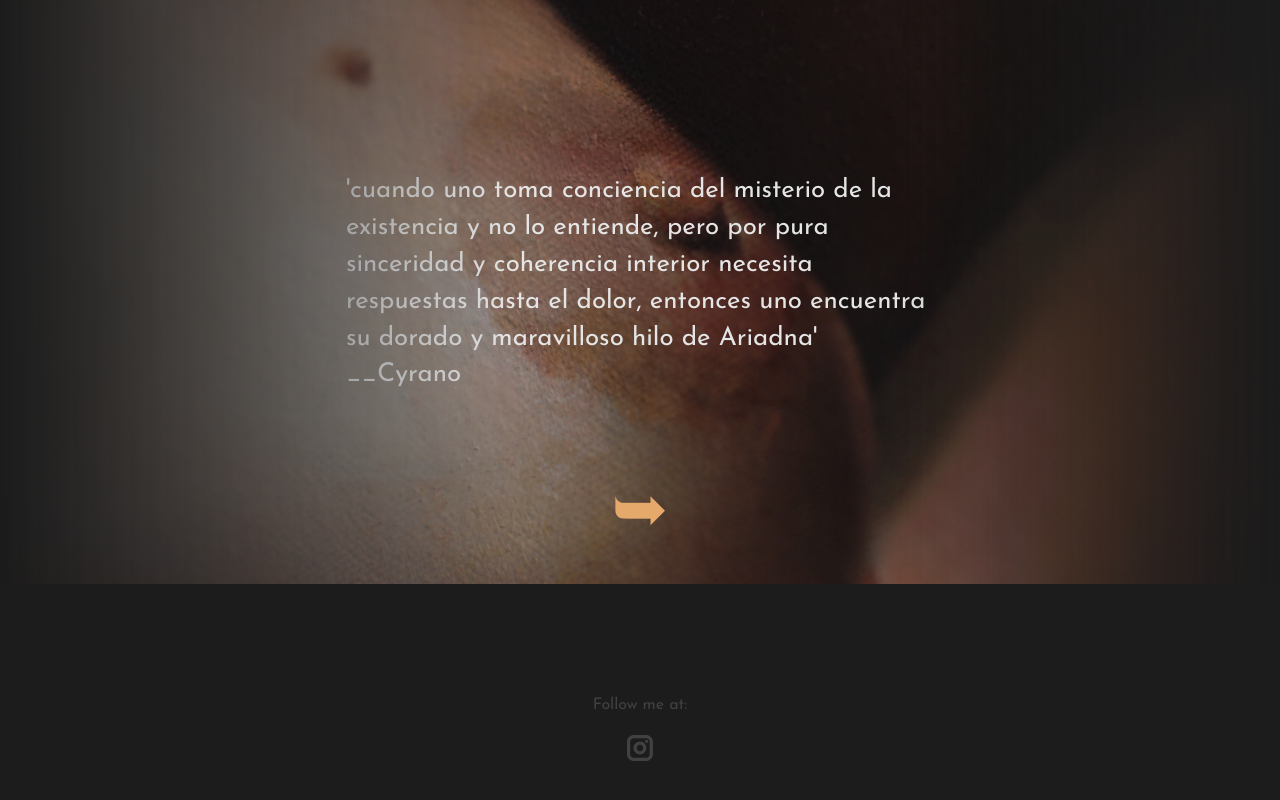
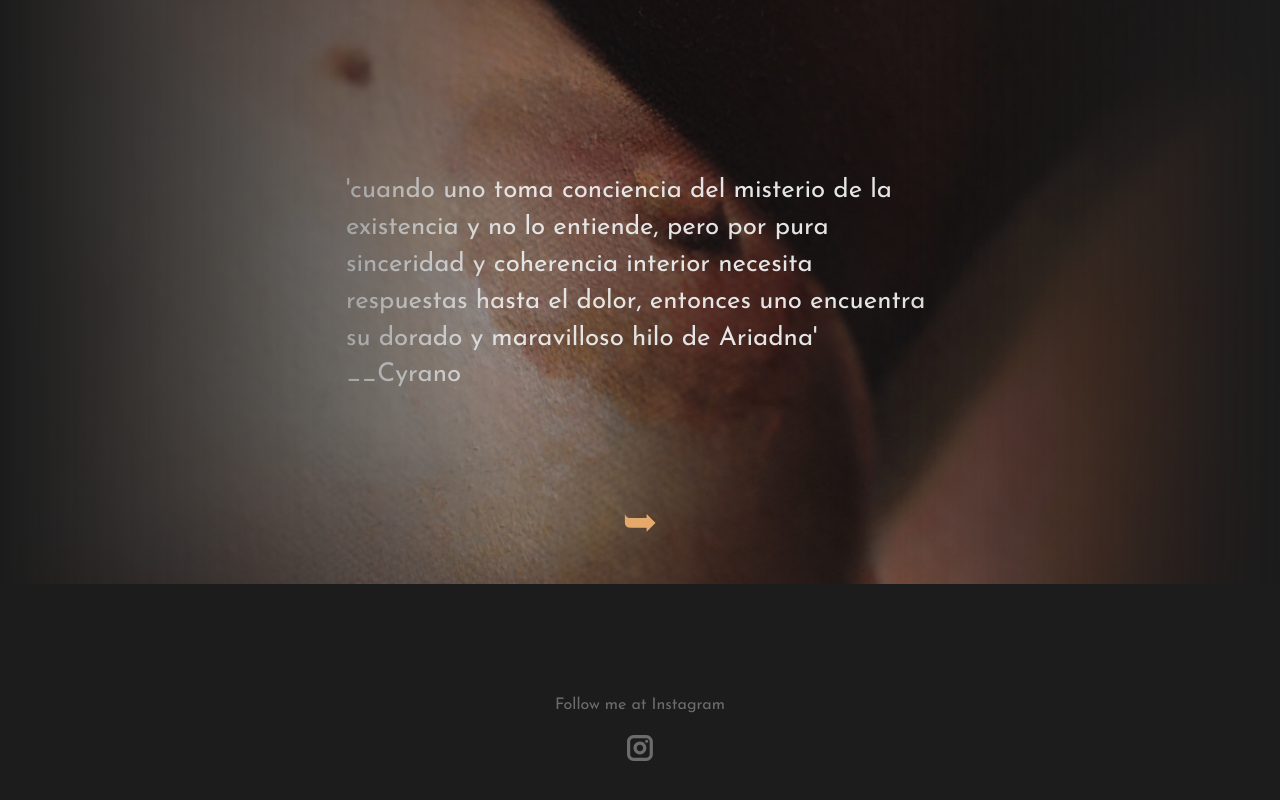
Before and after one commit to t0t/noeliarequena, a Svelte app: page / in a window 1280 px wide. Shown: the part 1152-1952 px from the top of the page. Built offline with nearby package versions, Linux system fonts and the light colour scheme.

Commit message:
carousel

```diff
--- a/src/components/generic/Button.svelte
+++ b/src/components/generic/Button.svelte
@@ -77,8 +77,8 @@
         }
     }
     .ColoredInvert {
-        color: $grey_3;
-        border-color: $grey_3;
+        color: $grey_1;
+        border-color: $grey_1;
         &:hover {
             color: $grey_5;
             background-color: $grey_0;
@@ -88,7 +88,7 @@
     .UnicodeIcon {
         color: $highlight;
         border: none;
-        @include type-setting(3);
+        @include type-setting(2);
         &:hover {
             color: $grey_0;
         }
--- a/src/components/generic/Cover.svelte
+++ b/src/components/generic/Cover.svelte
@@ -51,7 +51,7 @@
             @include media(s3) {
                 margin-top: $h1;
             }
-            color: $grey_5;
+            // color: $highlight_1;
             text-shadow: none;
         }
         .CoverText {
--- a/src/components/generic/Links.svelte
+++ b/src/components/generic/Links.svelte
@@ -23,7 +23,7 @@
       padding-top: $h1;
       margin-left: $h-1;
       margin-right: $h-1;
-      fill: $grey_3;
+      fill: $grey_2;
       &:hover {
         fill: $highlight;
       }
@@ -33,13 +33,13 @@
       }
     }
     small {
-      color: $grey_3;
+      color: $grey_2;
     }
   }
 </style>
 
 <aside class="Links">
-    <small>Follow me at:</small>
+    <small>Follow me at Instagram</small>
     <ul>
       <li>
         <a href="https://www.instagram.com/noelia__requena/" target="_blank" rel="noopener">
--- a/src/components/particular/ProductGallery/ProductGallery.svelte
+++ b/src/components/particular/ProductGallery/ProductGallery.svelte
@@ -1,6 +1,7 @@
 <script>
-  import { productos } from "../../../data/productos.js";
-  import { crossfade, fade } from "svelte/transition";
+    import { crossfade, fade } from "svelte/transition";
+    import { productos } from "../../../data/productos.js";
+    import Button from "../../generic/Button.svelte";
 
   export let titulo = "";
   export let author_review = "";
@@ -27,22 +28,16 @@
 >
   {#if selected}
   <nav>
-    <button
-      on:click={() => {
+    <Button variante={4} text="⤝"
+    on:click={() => {
         const nextIdx = (currentIdx - 1) % productos.length;
         selected = productos[nextIdx].imagen;
-      }}
-    >
-      prev
-    </button>
-    <button
-      on:click={() => {
+    }}/>
+    <Button variante={4} text="⤞"
+    on:click={() => {
         const nextIdx = (currentIdx + 1) % productos.length;
         selected = productos[nextIdx].imagen;
-      }}
-    >
-      next
-    </button>
+    }}/>
   </nav>
     <img
       in:receive={{ key: selected }}
@@ -107,8 +102,6 @@
   .image-viewer {
     position: relative;
     display: flex;
-    // grid-template-columns: 2fr 1fr;
-    // gap: $h1;
     padding-top: 0;
     padding-right: $h4;
     padding-bottom: 0;
@@ -144,10 +137,12 @@
 
   nav {
     position: absolute;
-    top: $h7;
-    right: 17%;
-    // width: 100%;
-    text-align: center;
+    top: $h7 - $h1;
+    right: 12.5%;
+    display: flex;
+    justify-content: space-between;
+    width: $h6;
+    padding-top: 0;
   }
   .active {
     border: $h0 solid $highlight;
```
Also changed, not shown: public/build/bundle.css, public/build/bundle.js, 1 other file (tests, documents, lock files or other folders).
